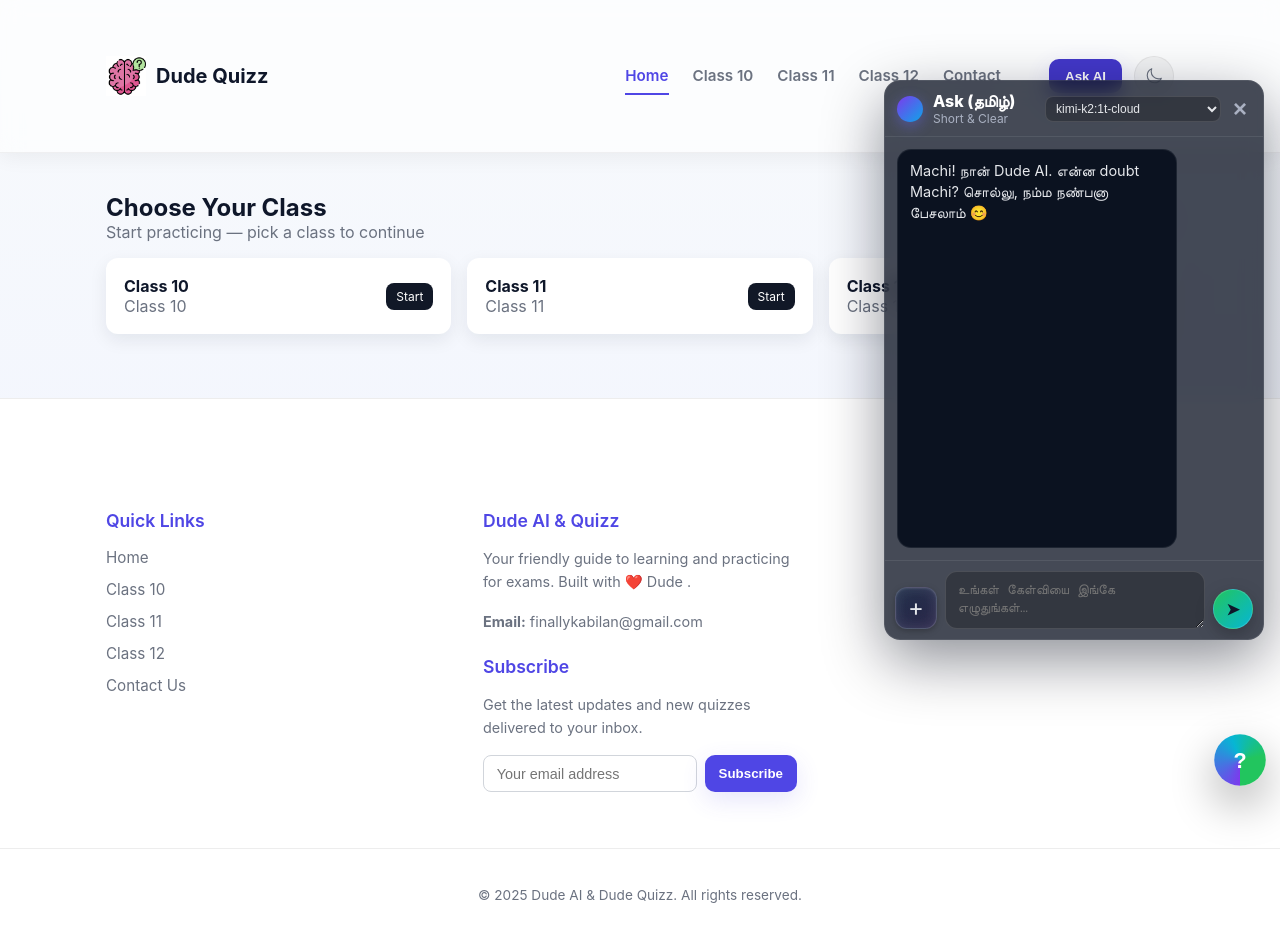
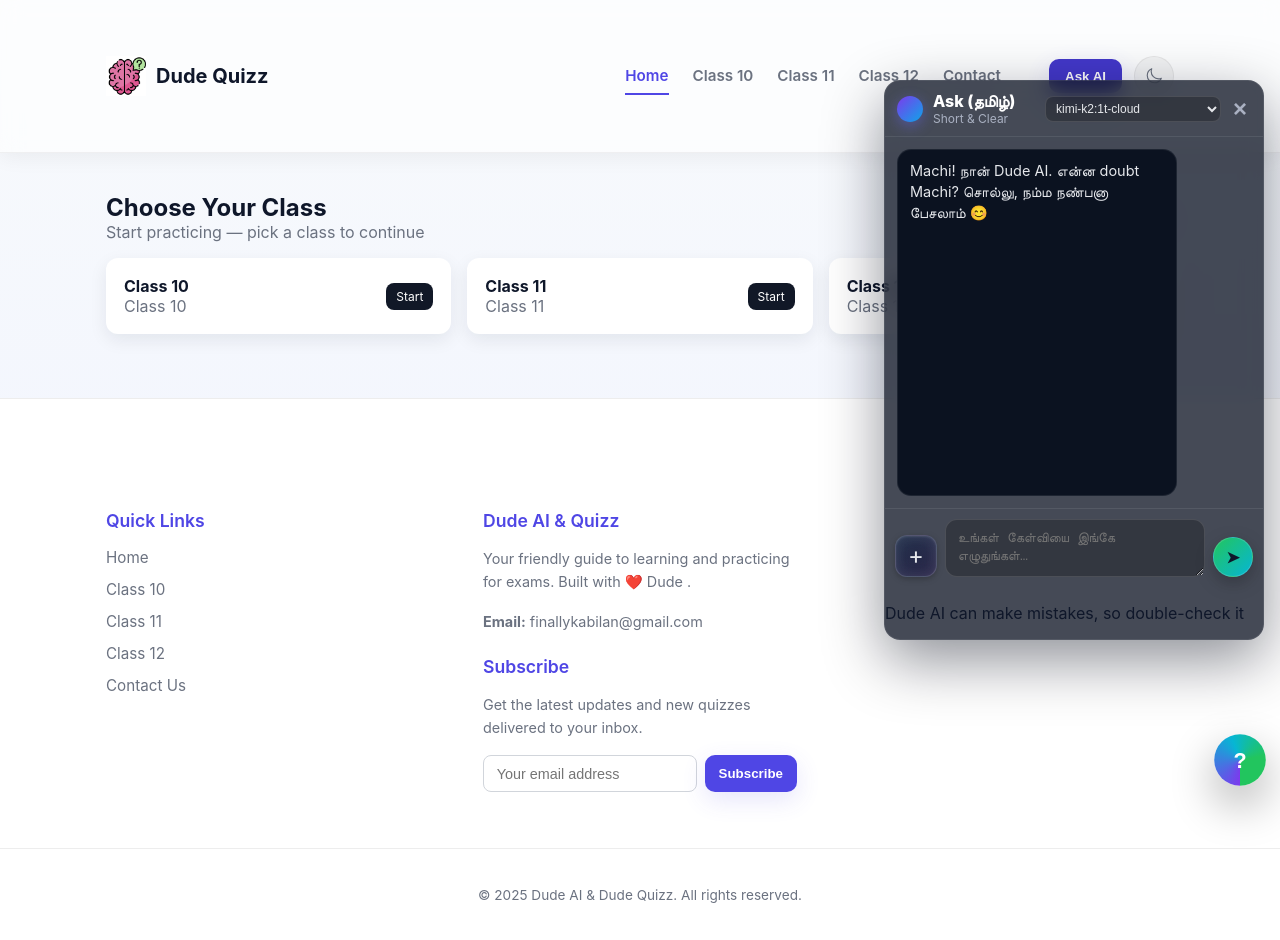
Before and after one commit to Kabi09/Dude-Quizz-AI, a React (Vite) app in the folder frontend/: page / in a window 1280 px wide. Both pictures are taken after a click on the button "Ask". Built offline with nearby package versions, Linux system fonts and the light colour scheme; no server answers.

Commit message:
AI update

```diff
--- a/frontend/src/shared/AskAssistant.jsx
+++ b/frontend/src/shared/AskAssistant.jsx
@@ -446,6 +446,7 @@ export default function AskAssistant({ isOpen, setIsOpen }) {
               ➤
             </button>
           </div>
+          <p>   Dude AI can make mistakes, so double-check it</p>
         </div>
       )}
     </div>
```
